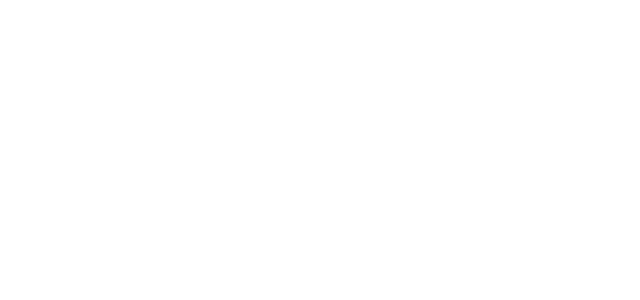
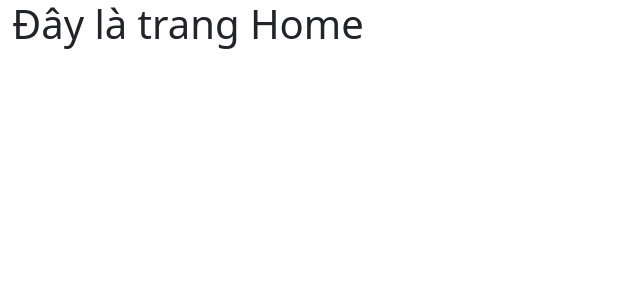
Before and after one commit to hoangbv1406/datn-sd63-nochtech-store, an Angular app in the folder shopapp-frontend/: page / in a window 1280 px wide. Shown: the top 300 px of the page, without its empty margins (0-640 px from the left). Built offline with nearby package versions, Linux system fonts and the light colour scheme.

Commit message:
feat: add heading to home template and configure route

```diff
--- a/shopapp-frontend/src/app/app.routes.ts
+++ b/shopapp-frontend/src/app/app.routes.ts
@@ -1,3 +1,7 @@
 import { Routes } from '@angular/router';
 
-export const routes: Routes = [];
+import { HomeComponent } from './components/home/home.component';
+
+export const routes: Routes = [
+    { path: '', component: HomeComponent }
+];
--- a/shopapp-frontend/src/app/components/home/home.component.html
+++ b/shopapp-frontend/src/app/components/home/home.component.html
@@ -1,3 +1,6 @@
 <!-- File: home.component.html -->
 <app-header></app-header>
+<main class="container-fluid">
+    <h1>Đây là trang Home</h1>
+</main>
 <app-footer></app-footer>
```
